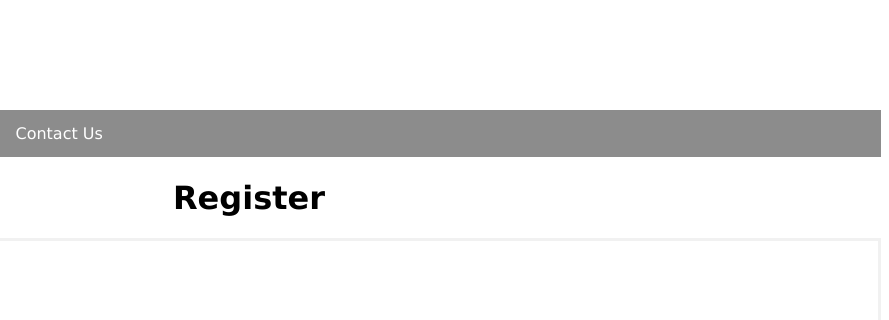
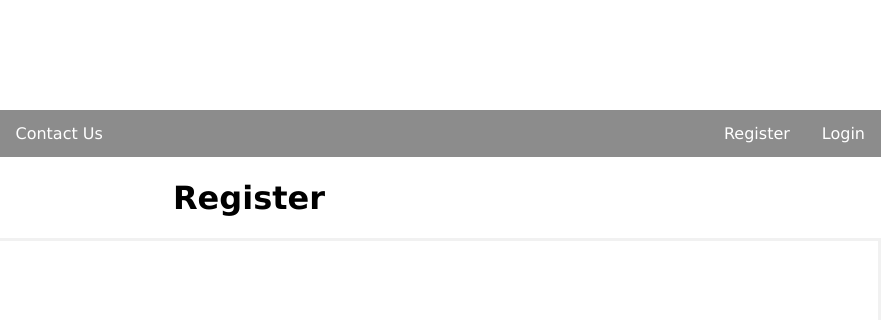
Before and after one commit to DavidIraheta/CFAAC-Classfieds, a plain HTML site: page signup.html in a window 1280 px wide. Shown: the part 186-506 px from the top of the page, 391-1280 px from the left. Drawn offline with Linux system fonts and the light colour scheme.

Commit message:
Added template changes

```diff
--- a/signup.html
+++ b/signup.html
@@ -38,6 +38,8 @@
 		</li>
 		<li><a href="about.html">About Us</a></li>
 		<li><a href="contact.html">Contact Us</a></li>
+		<li id="login"><a href="login.html">Login</a></li>
+		<li id="login"><a href="register.html">Register</a></li>
 	</ul>
 
 
```
